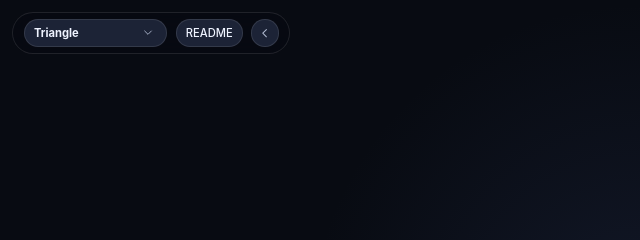
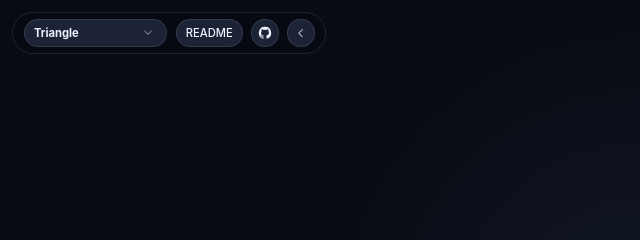
Before and after one commit to waynechoidev/volume-rendering, a website built with Vite: page index.html in a window 1280 px wide. Shown: the top 240 px of the page, 0-640 px from the left. Built offline with nearby package versions, Linux system fonts and the light colour scheme.

Commit message:
feat: add configurable repository link

```diff
--- a/src/engine/application/EngineApplication.ts
+++ b/src/engine/application/EngineApplication.ts
@@ -32,6 +32,7 @@ export interface ModuleCatalogEntry {
 export interface EngineApplicationOptions {
   readonly modules: readonly ModuleCatalogEntry[];
   readonly maxPixelRatio?: number;
+  readonly repositoryUrl?: string;
   readonly root?: HTMLElement;
 }
 
@@ -60,6 +61,7 @@ export class EngineApplication {
   public constructor({
     modules,
     maxPixelRatio = 2,
+    repositoryUrl,
     root = EngineApplication.requireRoot(),
   }: EngineApplicationOptions) {
     if (modules.length === 0) {
@@ -146,6 +148,10 @@ export class EngineApplication {
     this.readmeButton.textContent = "README";
     this.readmeButton.addEventListener("click", this.openReadme);
 
+    const repositoryLink = repositoryUrl
+      ? EngineApplication.createRepositoryLink(repositoryUrl)
+      : undefined;
+
     this.readmeDialog = document.createElement("dialog");
     this.readmeDialog.className = "readme-dialog";
     this.readmeDialog.addEventListener(
@@ -165,11 +171,11 @@ export class EngineApplication {
     readmeBody.append(readmeClose, this.readmeContent);
     this.readmeDialog.append(readmeBody);
 
-    this.modulePicker.append(
-      this.moduleSelect,
-      this.readmeButton,
-      this.modulePickerToggle,
-    );
+    this.modulePicker.append(this.moduleSelect, this.readmeButton);
+    if (repositoryLink) {
+      this.modulePicker.append(repositoryLink);
+    }
+    this.modulePicker.append(this.modulePickerToggle);
     this.root.replaceChildren(
       this.canvas,
       this.status,
@@ -346,4 +352,20 @@ export class EngineApplication {
     }
     return root;
   }
+
+  private static createRepositoryLink(repositoryUrl: string): HTMLAnchorElement {
+    const link = document.createElement("a");
+    link.className = "application-button repository-link";
+    link.href = repositoryUrl;
+    link.target = "_blank";
+    link.rel = "noopener noreferrer";
+    link.setAttribute("aria-label", "Open project repository on GitHub");
+    link.title = "GitHub repository";
+    link.innerHTML = `
+      <svg viewBox="0 0 24 24" aria-hidden="true">
+        <path d="M12 2.75a9.25 9.25 0 0 0-2.92 18.03c.46.08.63-.2.63-.45v-1.79c-2.57.56-3.11-1.09-3.11-1.09-.42-1.07-1.03-1.35-1.03-1.35-.84-.58.06-.57.06-.57.93.07 1.42.96 1.42.96.83 1.42 2.17 1.01 2.7.77.08-.6.32-1.01.59-1.24-2.05-.23-4.21-1.03-4.21-4.57 0-1.01.36-1.84.95-2.49-.1-.23-.41-1.18.09-2.45 0 0 .78-.25 2.54.95A8.8 8.8 0 0 1 12 7.1a8.8 8.8 0 0 1 2.31.31c1.76-1.2 2.54-.95 2.54-.95.5 1.27.19 2.22.09 2.45.59.65.95 1.48.95 2.49 0 3.55-2.16 4.33-4.22 4.56.33.29.63.85.63 1.72v2.65c0 .25.17.54.64.45A9.25 9.25 0 0 0 12 2.75Z" />
+      </svg>
+    `;
+    return link;
+  }
 }
--- a/src/engine/application/styles.css
+++ b/src/engine/application/styles.css
@@ -226,6 +226,23 @@ body {
 
 .module-picker .application-button:hover {
   background: rgb(53 63 92 / 92%);
+}
+
+.module-picker .repository-link {
+  display: grid;
+  width: 1.7rem;
+  height: 1.7rem;
+  padding: 0;
+  flex: 0 0 auto;
+  place-items: center;
+  border-radius: 50%;
+  text-decoration: none;
+}
+
+.repository-link svg {
+  width: 1rem;
+  height: 1rem;
+  fill: currentColor;
 }
 
 .controls-button {
--- a/src/main.ts
+++ b/src/main.ts
@@ -11,6 +11,7 @@ import { TriangleModule } from "@/modules/triangle/TriangleModule";
 import triangleReadme from "@/modules/triangle/README.md?raw";
 
 const application = new EngineApplication({
+  repositoryUrl: "https://github.com/waynechoidev/webgpu-research-engine",
   modules: [
     {
       label: "Triangle",
```
Also changed, not shown: AGENTS.md (+5 -0 lines), doc/engine-api.md (+16 -0 lines), doc/template-project.md (+18 -0 lines), README.md.
